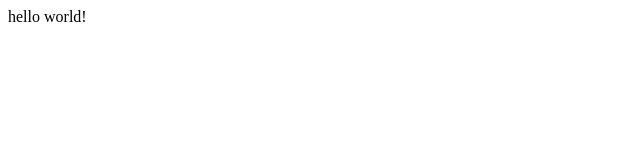
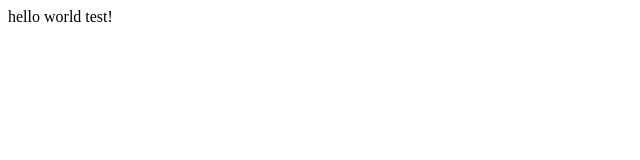
Before and after one commit to andyisgentleman/hello-world, a plain HTML site: page index.html in a window 1280 px wide. Shown: the full height of the page, 0-640 px from the left. Drawn offline with Linux system fonts and the light colour scheme.

Commit message:
Update index.html

```diff
--- a/index.html
+++ b/index.html
@@ -2,6 +2,6 @@
 <head>
 </head>
 <body>
-   hello world!
+   hello world test!
 </body>
 </html>
```
